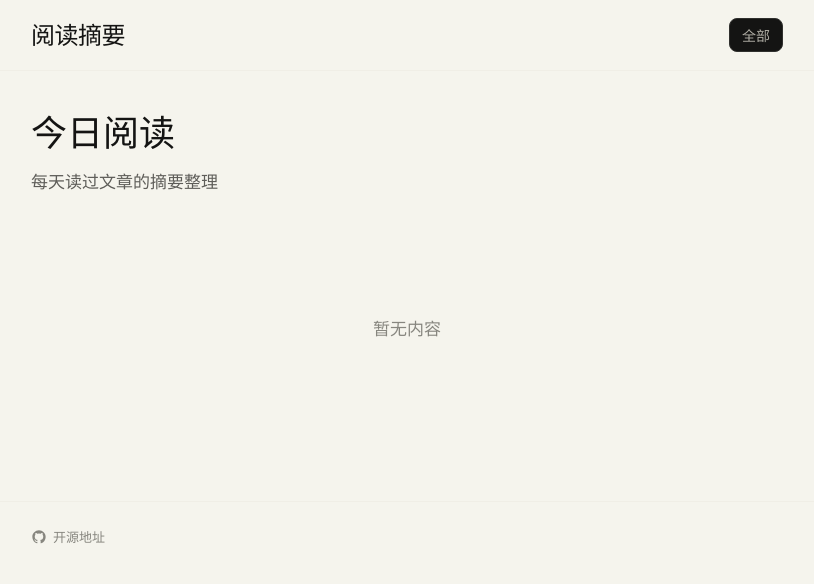
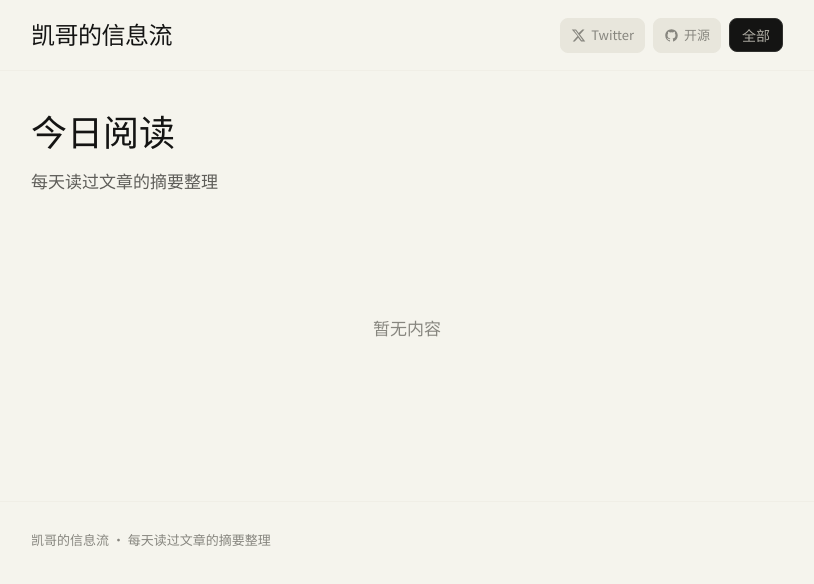
Before and after one commit to alphabetaluck/wefeed, a website: page web/index.html in a window 1280 px wide. Shown: the whole page, without its empty margins (233-1047 px from the left). Drawn offline with Linux system fonts and the light colour scheme; no server answers.

Commit message:
feat: 标题改为凯哥的信息流，顶部加 Twitter 和 GitHub 链接

```diff
--- a/web/index.html
+++ b/web/index.html
@@ -3,7 +3,7 @@
 <head>
   <meta charset="UTF-8">
   <meta name="viewport" content="width=device-width, initial-scale=1.0">
-  <title>信息流 - 阅读摘要</title>
+  <title>凯哥的信息流</title>
   <link rel="preconnect" href="https://fonts.googleapis.com">
   <link rel="preconnect" href="https://fonts.gstatic.com" crossorigin>
   <link href="https://fonts.googleapis.com/css2?family=Noto+Serif+SC:wght@500&family=Noto+Sans+SC:wght@400;500&display=swap" rel="stylesheet">
@@ -59,6 +59,32 @@
       display: flex;
       align-items: center;
       justify-content: space-between;
+    }
+
+    .header-links {
+      display: flex;
+      align-items: center;
+      gap: 8px;
+    }
+
+    .header-link {
+      display: inline-flex;
+      align-items: center;
+      gap: 5px;
+      font-size: 13px;
+      color: var(--stone-gray);
+      text-decoration: none;
+      padding: 6px 10px;
+      border: 1px solid var(--border-warm);
+      border-radius: 8px;
+      background: var(--warm-sand);
+      transition: all 0.15s ease;
+    }
+
+    .header-link:hover {
+      background: var(--white);
+      color: var(--anthropic-near-black);
+      box-shadow: 0 0 0 1px var(--border-warm);
     }
 
     .logo {
@@ -294,6 +320,11 @@
       padding: 24px 0;
     }
 
+    .footer-text {
+      font-size: 13px;
+      color: var(--stone-gray);
+    }
+
     .github-link {
       display: inline-flex;
       align-items: center;
@@ -337,9 +368,19 @@
   <header>
     <div class="container">
       <div class="header-content">
-        <div class="logo">阅读摘要</div>
-        <div class="date-filter" id="dateFilter">
-          <button data-date="all" class="active">全部</button>
+        <div class="logo">凯哥的信息流</div>
+        <div class="header-links">
+          <a href="https://x.com/AlphaBetaLuck" class="header-link" target="_blank" rel="noopener">
+            <svg width="15" height="15" viewBox="0 0 24 24" fill="currentColor" aria-hidden="true"><path d="M18.244 2.25h3.308l-7.227 8.26 8.502 11.24H16.17l-4.714-6.231-5.401 6.231H2.744l7.737-8.835L1.254 2.25H8.08l4.253 5.622zm-1.161 17.52h1.833L7.084 4.126H5.117z"/></svg>
+            Twitter
+          </a>
+          <a href="https://github.com/alphabetaluck/wefeed" class="header-link" target="_blank" rel="noopener">
+            <svg width="15" height="15" viewBox="0 0 24 24" fill="currentColor" aria-hidden="true"><path d="M12 2C6.477 2 2 6.477 2 12c0 4.418 2.865 8.166 6.839 9.489.5.092.682-.217.682-.482 0-.237-.009-.868-.013-1.703-2.782.604-3.369-1.342-3.369-1.342-.454-1.155-1.11-1.463-1.11-1.463-.908-.62.069-.608.069-.608 1.003.07 1.531 1.03 1.531 1.03.892 1.529 2.341 1.087 2.91.832.092-.647.35-1.088.636-1.338-2.22-.253-4.555-1.11-4.555-4.943 0-1.091.39-1.984 1.029-2.683-.103-.253-.446-1.27.098-2.647 0 0 .84-.269 2.75 1.025A9.578 9.578 0 0 1 12 6.836a9.59 9.59 0 0 1 2.504.337c1.909-1.294 2.747-1.025 2.747-1.025.546 1.377.203 2.394.1 2.647.64.699 1.028 1.592 1.028 2.683 0 3.842-2.339 4.687-4.566 4.935.359.309.678.919.678 1.852 0 1.336-.012 2.415-.012 2.744 0 .267.18.578.688.48C19.138 20.163 22 16.418 22 12c0-5.523-4.477-10-10-10z"/></svg>
+            开源
+          </a>
+          <div class="date-filter" id="dateFilter">
+            <button data-date="all" class="active">全部</button>
+          </div>
         </div>
       </div>
     </div>
@@ -362,10 +403,7 @@
 
   <footer>
     <div class="container">
-      <a href="https://github.com/alphabetaluck/wefeed" class="github-link" target="_blank" rel="noopener">
-        <svg width="16" height="16" viewBox="0 0 24 24" fill="currentColor" aria-hidden="true"><path d="M12 2C6.477 2 2 6.477 2 12c0 4.418 2.865 8.166 6.839 9.489.5.092.682-.217.682-.482 0-.237-.009-.868-.013-1.703-2.782.604-3.369-1.342-3.369-1.342-.454-1.155-1.11-1.463-1.11-1.463-.908-.62.069-.608.069-.608 1.003.07 1.531 1.03 1.531 1.03.892 1.529 2.341 1.087 2.91.832.092-.647.35-1.088.636-1.338-2.22-.253-4.555-1.11-4.555-4.943 0-1.091.39-1.984 1.029-2.683-.103-.253-.446-1.27.098-2.647 0 0 .84-.269 2.75 1.025A9.578 9.578 0 0 1 12 6.836a9.59 9.59 0 0 1 2.504.337c1.909-1.294 2.747-1.025 2.747-1.025.546 1.377.203 2.394.1 2.647.64.699 1.028 1.592 1.028 2.683 0 3.842-2.339 4.687-4.566 4.935.359.309.678.919.678 1.852 0 1.336-.012 2.415-.012 2.744 0 .267.18.578.688.48C19.138 20.163 22 16.418 22 12c0-5.523-4.477-10-10-10z"/></svg>
-        开源地址
-      </a>
+      <span class="footer-text">凯哥的信息流 · 每天读过文章的摘要整理</span>
     </div>
   </footer>
 
```
Also changed, not shown: web/build.js (+38 -22 lines).
